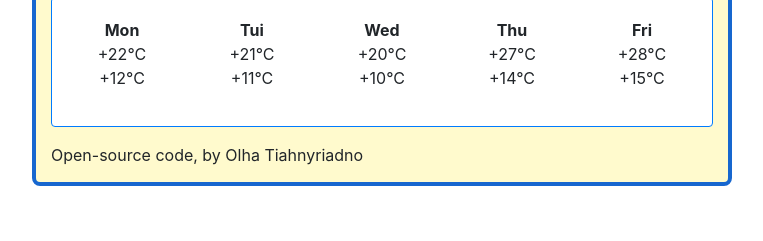
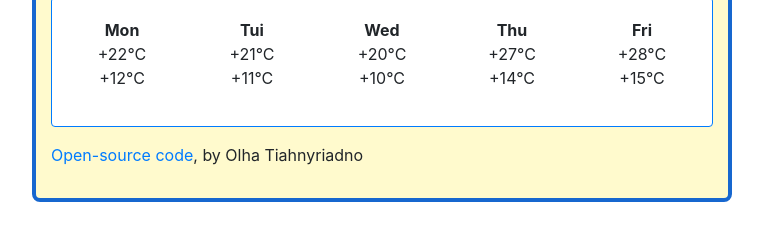
Before and after one commit to olgahelen/weather-app-my, a plain HTML site: page index.html in a window 1280 px wide. Shown: the part 357-598 px from the top of the page, without its empty margins (258-1021 px from the left). Drawn offline with nearby package versions, Linux system fonts and the light colour scheme; a web font is replaced by a local one.

Commit message:
delete div

```diff
--- a/index.html
+++ b/index.html
@@ -114,9 +114,9 @@ placeholder="Search city" autofocus autocomplete="off"id="city-input" />
 </div>
 </div>
 </div>
-<div class="contact-details"
+<p>
 <a href="https://github.com/olgahelen/weather-app-my">Open-source code</a>, by Olha Tiahnyriadno
-</div>
+</p>
 <script src="index.js"></script>
 </body>
 </html>
```
